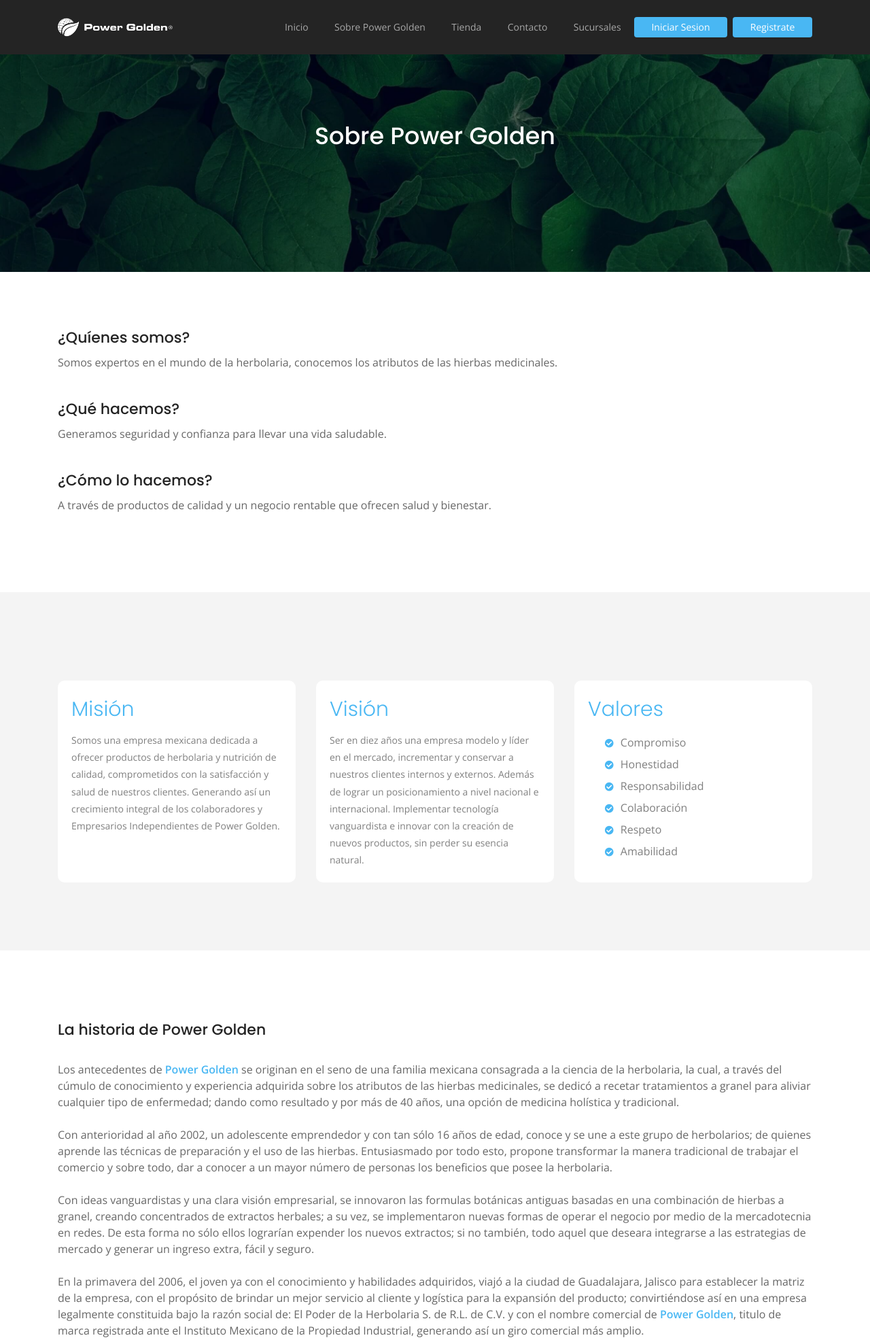
After one commit to Odarnoc/powergolden, a PHP site: page /sobre-power-golden.php in a window 1280 px wide. The commit adds this page. Shown: the top 1971 px of the page at 68% size. Run offline with PHP 8.4, Linux system fonts and the light colour scheme; some libraries are stand-ins or nearby versions.

Commit message:
app chingona

```diff
--- a/css/menu-movil.css
+++ b/css/menu-movil.css
@@ -5,7 +5,10 @@
         text-align: center;
     }
     .no-movil {
-        display: none;
+        display: none !important;
+    }
+    .footer-movil {
+        margin-bottom: 55px;
     }
     .registrate-movil {
         padding-left: 0px !important;
--- a/css/responsive.css
+++ b/css/responsive.css
@@ -187,4 +187,14 @@
         padding-top: 10px;
     }
 
+    .d-item-mision{
+        height: auto;
+        margin-bottom: 25px;
+    }
+
+    .navbar-bottom{
+        display: block;
+    }
+
+
 }
--- a/css/style.css
+++ b/css/style.css
@@ -1488,6 +1488,11 @@
     background-position: center;
 }
 
+.header-conocenos {
+    background-image: url(../images/bg-linea-verde.jpg);
+    background-position: center;
+}
+
 .title-header-int {
     font-size: 35px;
     font-family: "Poppins";
@@ -1568,3 +1573,122 @@
 .d-item-sucursal .t3 a i {
     margin-right: 10px;
 }
+
+.p-text-gray {
+    color: rgba(0, 0, 0, .6);
+}
+
+.d-item-mision {
+    padding-left: 20px;
+    padding-right: 20px;
+    padding-top: 20px;
+    padding-bottom: 20px;
+    background-color: #FFFFFF;
+    border-radius: 10px;
+    transition: .4s;
+    height: 100%;
+}
+
+.d-item-mision:hover {
+    transform: translateY(-4px);
+}
+
+.d-item-mision .t1 {
+    font-size: 30px;
+    font-weight: 300;
+    font-family: "Poppins";
+    color: #49B7F3;
+    margin-bottom: 10px;
+}
+
+.d-item-mision .t2 {
+    font-size: 14px;
+    color: rgba(0, 0, 0, .5);
+    line-height: 1.8;
+    margin-bottom: 0px;
+}
+
+.d-item-mision.card {
+    border: none;
+}
+
+ul {
+    list-style: none;
+    padding-left: 20px;
+    margin: 0px;
+}
+
+.d-item-mision li {
+    padding-left: 1em;
+    text-indent: -.7em;
+    line-height: 2;
+    color: rgba(0, 0, 0, .5);
+}
+
+.d-item-mision li::before {
+    font-family: "Font Awesome 5 Free";
+    font-weight: 900;
+    content: "\f058";
+    color: #49B7F3;
+    font-size: 13px;
+    margin-right: 10px;
+}
+
+.padding-sec {
+    padding-top: 100px;
+    padding-bottom: 100px;
+}
+
+.p-text-gray b {
+    color: #49B7F3;
+    font-weight: 600;
+}
+
+.p-duda {
+    margin-bottom: 5px;
+    font-size: 19px;
+}
+
+.btn-contacto {
+    background-color: #49B7F3;
+    font-size: 14px;
+    color: white;
+    border-radius: 4px;
+    transition: .4s;
+    padding-left: 30px;
+    padding-right: 30px;
+}
+
+.btn-contacto:hover {
+    color: white;
+    background-color: #242424;
+}
+
+.navbar-bottom {
+    overflow: hidden;
+    background-color: white;
+    position: fixed;
+    bottom: 0;
+    width: 100%;
+    z-index: 99;
+    -webkit-box-shadow: 0px 2px 3px 0px rgba(12, 0, 46, 0.1);
+    box-shadow: 0px -5px 15px 0px rgba(12, 0, 46, 0.05);
+    display: none;
+}
+
+.navbar-bottom a {
+    float: left;
+    display: block;
+    color: #f2f2f2;
+    text-align: center;
+    padding-top: 15px;
+    padding-bottom: 15px;
+    text-decoration: none;
+    font-size: 17px;
+    width: 33.33%;
+    opacity: .4;
+}
+
+.navbar-bottom a.active {
+    opacity: 1;
+}
--- /dev/null
+++ b/js/carrito-movil.js
@@ -0,0 +1,4 @@
+$(document).ready(function() {
+    $('#footer-no-movil').addClass("no-movil");
+    $('#lineas-asistencia-no-movil').addClass("no-movil");
+});
--- a/js/carrito.js
+++ b/js/carrito.js
@@ -40,6 +40,7 @@
     $('#lista-productos').append(listaProds);
     $('#cantProds').text('(' + carrito.length + ')');
     $('#total').text('$' + total);
+    $('#total2').text('$' + total);
     $("input[type='number']").inputSpinner();
 }
 
--- a/menus/footer_general.php
+++ b/menus/footer_general.php
@@ -1,4 +1,4 @@
-<footer class="valign">
+<footer id="footer-no-movil" class="valign footer-movil">
     <div class="container">
         <div class="row valign">
             <div class="col-lg-6 col-md-6">
--- a/menus/lineas_asistencia.php
+++ b/menus/lineas_asistencia.php
@@ -2,7 +2,7 @@
         $lineas=R::find('lineas');
     ?>
 
-        <div class="col-lg-3 col-md-3">
+        <div id="lineas-asistencia-no-movil" class="col-lg-3 col-md-3">
             <div class="d-lineas">
                 <p class="title-sec">LÍneas</p>
 
--- /dev/null
+++ b/menus/menu_bottom.php
@@ -0,0 +1,5 @@
+<div class="navbar-bottom">
+    <a class="active" href="index.php"><img src="images/icon-home.svg" alt=""></a>
+    <a class="active" href="carrito-ecomerce.php"><img src="images/icon-bag-menu.svg" alt=""></a>
+    <a class="active" href="editar-perfil-desktop.html"><img src="images/icon-user-menu.svg" alt=""></a>
+</div>
--- a/menus/menu_general.php
+++ b/menus/menu_general.php
@@ -1,3 +1,7 @@
+<!-- Menu-bottom -->
+<?php include("menus/menu_bottom.php"); ?>
+<!-- End Menu-bottom -->
+
 <nav class="navbar navbar-solid navbar-expand-lg navbar-dark bg-dark fixed-top" style="z-index: 1030;">
 
 <div class="container">
@@ -18,7 +22,7 @@
                 <a class="nav-link" href="index.php">Inicio <span class="sr-only">(current)</span></a>
             </li>
             <li class="nav-item">
-                <a class="nav-link" href="#">Sobre Power Golden</a>
+                <a class="nav-link" href="sobre-power-golden.php">Sobre Power Golden</a>
             </li>
             <li class="nav-item">
                 <a class="nav-link" href="index.php#sec-busqueda">Tienda</a>
--- /dev/null
+++ b/sobre-power-golden.php
@@ -0,0 +1,195 @@
+<?php
+session_start();
+?>
+<!doctype html>
+<html lang="es">
+
+<head>
+    <!-- Required meta tags -->
+    <meta charset="utf-8">
+    <meta name="viewport" content="width=device-width, initial-scale=1, shrink-to-fit=no">
+
+    <!-- Bootstrap CSS -->
+    <link rel="stylesheet" href="https://stackpath.bootstrapcdn.com/bootstrap/4.3.1/css/bootstrap.min.css" integrity="sha384-ggOyR0iXCbMQv3Xipma34MD+dH/1fQ784/j6cY/iJTQUOhcWr7x9JvoRxT2MZw1T" crossorigin="anonymous">
+
+    <!-- CSS -->
+    <link rel="stylesheet" href="css/style.css">
+    <link rel="stylesheet" href="css/responsive.css">
+
+    <!-- Fonts -->
+    <link href="https://fonts.googleapis.com/css?family=Open+Sans:400,600,700&display=swap" rel="stylesheet">
+    <link href="https://fonts.googleapis.com/css?family=Poppins:200,300,400,500,600,700&display=swap" rel="stylesheet">
+
+    <!-- Plugin -->
+    <link rel="stylesheet" href="https://use.fontawesome.com/releases/v5.8.1/css/all.css" integrity="sha384-50oBUHEmvpQ+1lW4y57PTFmhCaXp0ML5d60M1M7uH2+nqUivzIebhndOJK28anvf" crossorigin="anonymous">
+    <link rel="stylesheet" href="css/helper.css">
+    <!-- responseive menu -->
+    <link rel="stylesheet" href="css/menu-movil.css">
+
+    <!-- Favicon -->
+    <link rel="icon" type="image/png" sizes="32x32" href="images/favicon.png">
+
+
+
+    <title>Power Golden | El Mundo de la Herbolaria</title>
+
+</head>
+
+<body>
+
+
+    <!-- Menu -->
+    <?php include("menus/menu_general.php"); ?>
+    <!-- End Menu -->
+
+    <!-- End Navbar ====
+    	======================================= -->
+
+    <header class="header-int valign header-conocenos" data-overlay-dark="5" data-scroll-index="0">
+        <div class="container">
+            <div class="row">
+                <div class="col-lg-12 col-md-12">
+                    <p class="title-header-int">
+                        Sobre Power Golden
+                    </p>
+
+                </div>
+            </div>
+        </div>
+
+    </header>
+
+
+
+    <section class="bg-white sec-contacto">
+        <div class="container">
+            <div class="row">
+                <div class="col-lg-12 col-md-12">
+                    <div class="d-preguntas mb-40">
+                        <p class="p-title-sec">¿Quíenes somos?</p>
+                        <p class="p-text-gray mt-2">Somos expertos en el mundo de la herbolaria, conocemos los atributos de las hierbas medicinales.</p>
+                    </div>
+
+                    <div class="d-preguntas mb-40">
+                        <p class="p-title-sec">¿Qué hacemos?</p>
+                        <p class="p-text-gray mt-2">Generamos seguridad y confianza para llevar una vida saludable.</p>
+                    </div>
+
+                    <div class="d-preguntas">
+                        <p class="p-title-sec">¿Cómo lo hacemos?</p>
+                        <p class="p-text-gray mt-2">A través de productos de calidad y un negocio rentable que ofrecen salud y bienestar.</p>
+                    </div>
+
+                </div>
+            </div>
+
+        </div>
+
+    </section>
+
+
+    <section class="bg-gray sec-contacto">
+        <div class="container">
+
+            <div class="row row-sucursales">
+
+                <div class="col-lg-4 col-md-4">
+                    <div class="card d-item-mision">
+                        <p class="t1">Misión</p>
+                        <p class="t2">Somos una empresa mexicana dedicada a ofrecer productos de herbolaria y nutrición de calidad, comprometidos con la satisfacción y salud de nuestros clientes. Generando así un crecimiento integral de los colaboradores y Empresarios Independientes de Power Golden.</p>
+                    </div>
+                </div>
+
+                <div class="col-lg-4 col-md-4">
+                    <div class="card d-item-mision">
+                        <p class="t1">Visión</p>
+                        <p class="t2">Ser en diez años una empresa modelo y líder en el mercado, incrementar y conservar a nuestros clientes internos y externos. Además de lograr un posicionamiento a nivel nacional e internacional. Implementar tecnología vanguardista e innovar con la creación de nuevos productos, sin perder su esencia natural.</p>
+                    </div>
+                </div>
+
+                <div class="col-lg-4 col-md-4">
+                    <div class="card d-item-mision">
+                        <p class="t1">Valores</p>
+                        <ul>
+                            <li>Compromiso</li>
+                            <li>Honestidad</li>
+                            <li>Responsabilidad</li>
+                            <li>Colaboración</li>
+                            <li>Respeto</li>
+                            <li>Amabilidad</li>
+                        </ul>
+                    </div>
+                </div>
+
+
+            </div>
+
+
+        </div>
+
+    </section>
+
+    <section class="bg-white padding-sec">
+        <div class="container">
+            <div class="row">
+                <div class="col-lg-12 col-md-12">
+
+                    <p class="p-title-sec">La historia de Power Golden</p>
+
+                    <p class="p-text-gray mt-30">
+                        Los antecedentes de <b>Power Golden</b> se originan en el seno de una familia mexicana consagrada a la ciencia de la herbolaria, la cual, a través del cúmulo de conocimiento y experiencia adquirida sobre los atributos de las hierbas medicinales, se dedicó a recetar tratamientos a granel para aliviar cualquier tipo de enfermedad; dando como resultado y por más de 40 años, una opción de medicina holística y tradicional.
+                        <br><br>
+
+                        Con anterioridad al año 2002, un adolescente emprendedor y con tan sólo 16 años de edad, conoce y se une a este grupo de herbolarios; de quienes aprende las técnicas de preparación y el uso de las hierbas. Entusiasmado por todo esto, propone transformar la manera tradicional de trabajar el comercio y sobre todo, dar a conocer a un mayor número de personas los beneficios que posee la herbolaria.
+                        <br><br>
+
+                        Con ideas vanguardistas y una clara visión empresarial, se innovaron las formulas botánicas antiguas basadas en una combinación de hierbas a granel, creando concentrados de extractos herbales; a su vez, se implementaron nuevas formas de operar el negocio por medio de la mercadotecnia en redes. De esta forma no sólo ellos lograrían expender los nuevos extractos; si no también, todo aquel que deseara integrarse a las estrategias de mercado y generar un ingreso extra, fácil y seguro.
+                        <br><br>
+
+                        En la primavera del 2006, el joven ya con el conocimiento y habilidades adquiridos, viajó a la ciudad de Guadalajara, Jalisco para establecer la matriz de la empresa, con el propósito de brindar un mejor servicio al cliente y logística para la expansión del producto; convirtiéndose así en una empresa legalmente constituida bajo la razón social de: El Poder de la Herbolaria S. de R.L. de C.V. y con el nombre comercial de <b>Power Golden</b>, titulo de marca registrada ante el Instituto Mexicano de la Propiedad Industrial, generando así un giro comercial más amplio.
+                        <br><br>
+
+                        En la actualidad <b>Power Golden</b> crece como empresa a pasos agigantados, atrayendo entre sus filas a más personas profesionales como miembros del equipo y creando más empleos independientes.
+                        <br><br>
+
+                        Por el respaldo de la experiencia en sus formulas, sigue con una continua mejora en la calidad de los procesos; debido al gran compromiso que tiene hacía sus clientes y distribuidores, sin perder así la esencia de lo natural.
+                        <br><br>
+
+                        <b>Power Golden</b> es una empresa orgullosamente mexicana, que ofrece productos que moldearán y mejorarán la vida del consumidor.</p>
+
+
+                        <p class="p-duda mt-40">¿Tienes alguna duda?</p>
+                        <p class="p-text-gray">Envianos un correo y responderemos todas tus preguntas</p>
+
+                        <a class="btn btn-contacto" href="contacto.php" role="button">Contacto</a>
+
+                </div>
+            </div>
+        </div>
+    </section>
+
+
+    <!-- Admin Menu -->
+    <?php include("menus/footer_general.php"); ?>
+    <!-- End Admin Menu -->
+
+
+    <!-- jQuery -->
+    <script src="js/jquery-3.0.0.min.js"></script>
+    <script src="js/jquery-migrate-3.0.0.min.js"></script>
+
+    <!-- popper.min -->
+    <script src="js/popper.min.js"></script>
+
+    <!-- bootstrap -->
+    <script src="js/bootstrap.min.js"></script>
+
+    <!-- scrollIt -->
+    <script src="js/scrollIt.min.js"></script>
+
+    <!-- custom scripts -->
+    <script src="js/scripts.js"></script>
+    <!-- responseive menu -->
+    <script src="js/menu-movil.js"></script>
+
+</body></html>
```
Also changed, not shown: carrito-ecomerce.php (+18 -36 lines), index.php (+3 -4 lines), images/icon-bag-menu.svg (added), images/icon-home.svg (added), images/icon-user-menu.svg (added).
